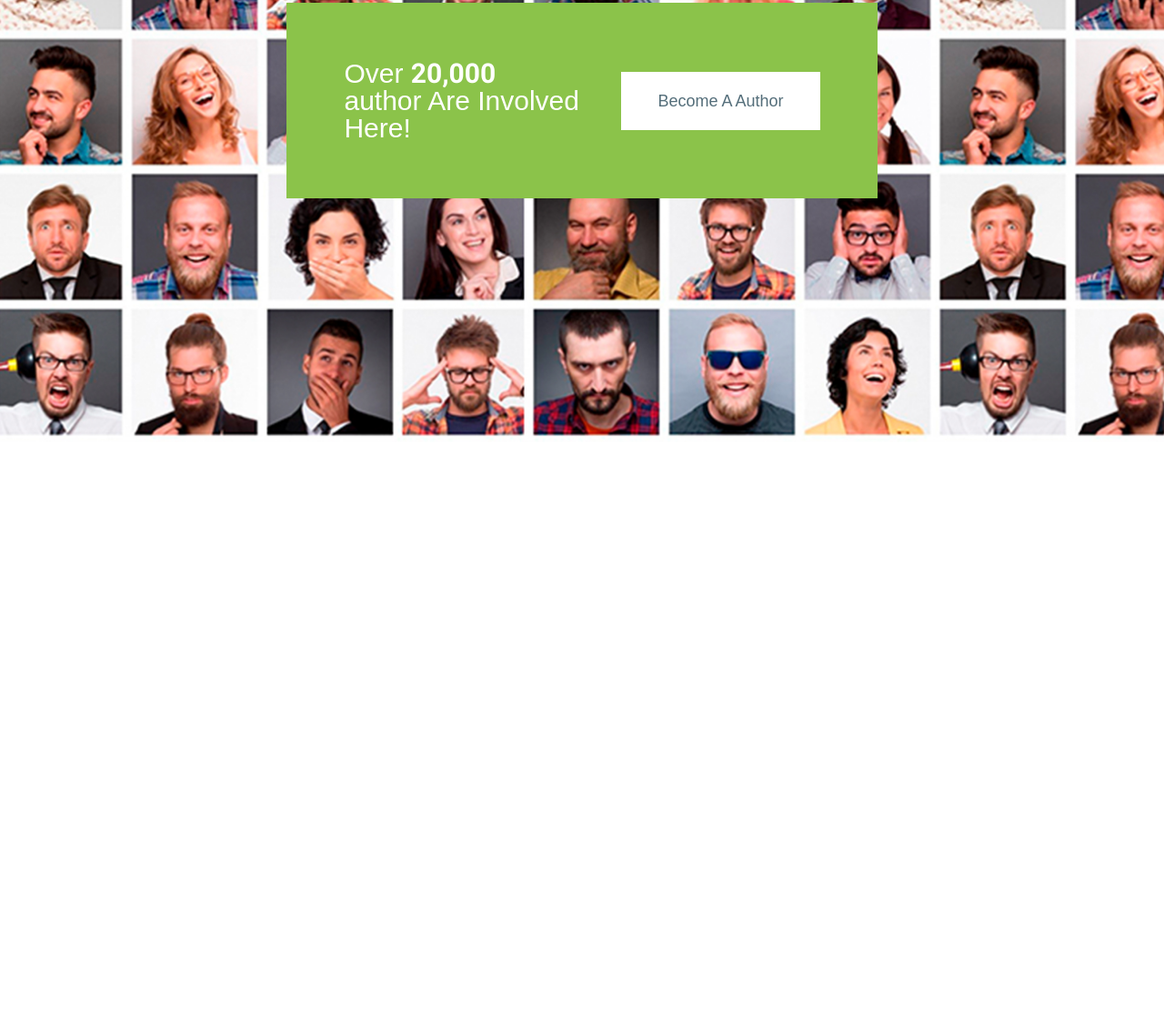
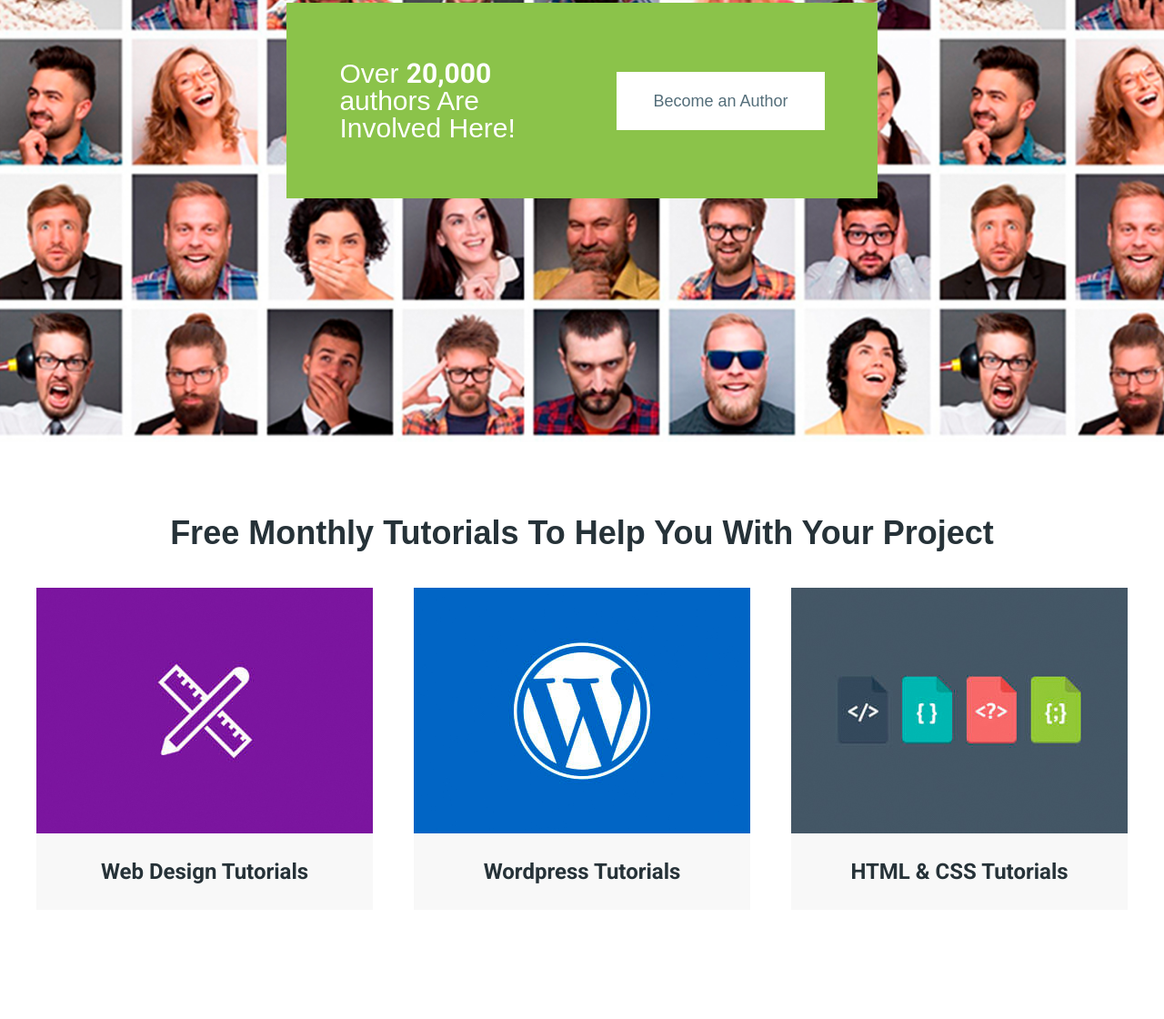
Before and after one commit to grisha5065/moderno, a website: page app/index.html in a window 1280 px wide. Shown: the part 4891-6011 px from the top of the page at 91% size. Before the commit the page ends 5377 px from the top, so only its background shows below. Drawn offline with nearby package versions, Linux system fonts and the light colour scheme; files that its build step writes are made by us from their sources.

Commit message:
added tutorial section

```diff
--- a/app/index.html
+++ b/app/index.html
@@ -862,12 +862,40 @@
     <section class="author" style="background-image: url(images/content/author-bg.jpg);" >
       <div class="author__box">
         <div class="author__title">
-          Over <span>20,000</span> author
+          Over <span>20,000</span> authors
           Are Involved Here!
         </div>
         <a href="#" class="author__link">
-          Become A Author
+          Become an Author
         </a>
+      </div>
+    </section>
+
+    <section class="tutorial">
+      <div class="container">
+        <div class="tutorial__title title">
+          Free Monthly Tutorials To Help You With Your Project
+        </div>
+        <div class="tutorial__inner">
+          <div class="tutorial__item">
+            <div class="tutorial__item-images" style="background-image: url(images/content/tutorial-1.jpg);"></div>
+            <div class="tutorial__item-title">
+              Web Design Tutorials
+            </div>
+          </div>
+          <div class="tutorial__item">
+            <div class="tutorial__item-images" style="background-image: url(images/content/tutorial-2.jpg);"></div>
+            <div class="tutorial__item-title">
+              Wordpress Tutorials
+            </div>
+          </div>
+          <div class="tutorial__item">
+            <div class="tutorial__item-images" style="background-image: url(images/content/tutorial-3.jpg);"></div>
+            <div class="tutorial__item-title">
+              HTML & CSS Tutorials
+            </div>
+          </div>
+        </div>
       </div>
     </section>
 
--- a/app/scss/style.scss
+++ b/app/scss/style.scss
@@ -332,3 +332,34 @@
   }
 }
 //end author
+//start tutorial
+.tutorial{
+  padding: 70px 0 120px;
+  &__inner{
+    display: flex;
+    justify-content: space-between;
+  }
+  &__item{
+    max-width: 370px;
+    width: 100%;
+  }
+}
+.tutorial__item{
+  &-images{
+    min-height: 270px;
+    background-repeat: no-repeat;
+    background-position: center;
+    background-size: cover;
+  }
+  &-title{
+    background-color: #f8f8f8;
+    font-size: 24px;
+    text-align: center;
+    @include f700;
+    padding: 30px 10px;
+    color: $bg;
+    text-align: center;
+  }
+}
+
+//end tutorial
--- a/package.json
+++ b/package.json
@@ -18,7 +18,9 @@
     "gulp-sass": "^4.1.0",
     "gulp-uglify": "^3.0.2",
     "magnific-popup": "^1.1.0",
+    "mixitup": "^3.3.1",
     "normalize.css": "^8.0.1",
+    "rateyo": "^2.3.5",
     "slick-carousel": "^1.8.1"
   },
   "dependencies": {},
```
Also changed, not shown: gulpfile.js (+5 -2 lines), app/images/content/tutorial-1.jpg (added), app/images/content/tutorial-2.jpg (added), app/images/content/tutorial-3.jpg (added), 1 other file.
